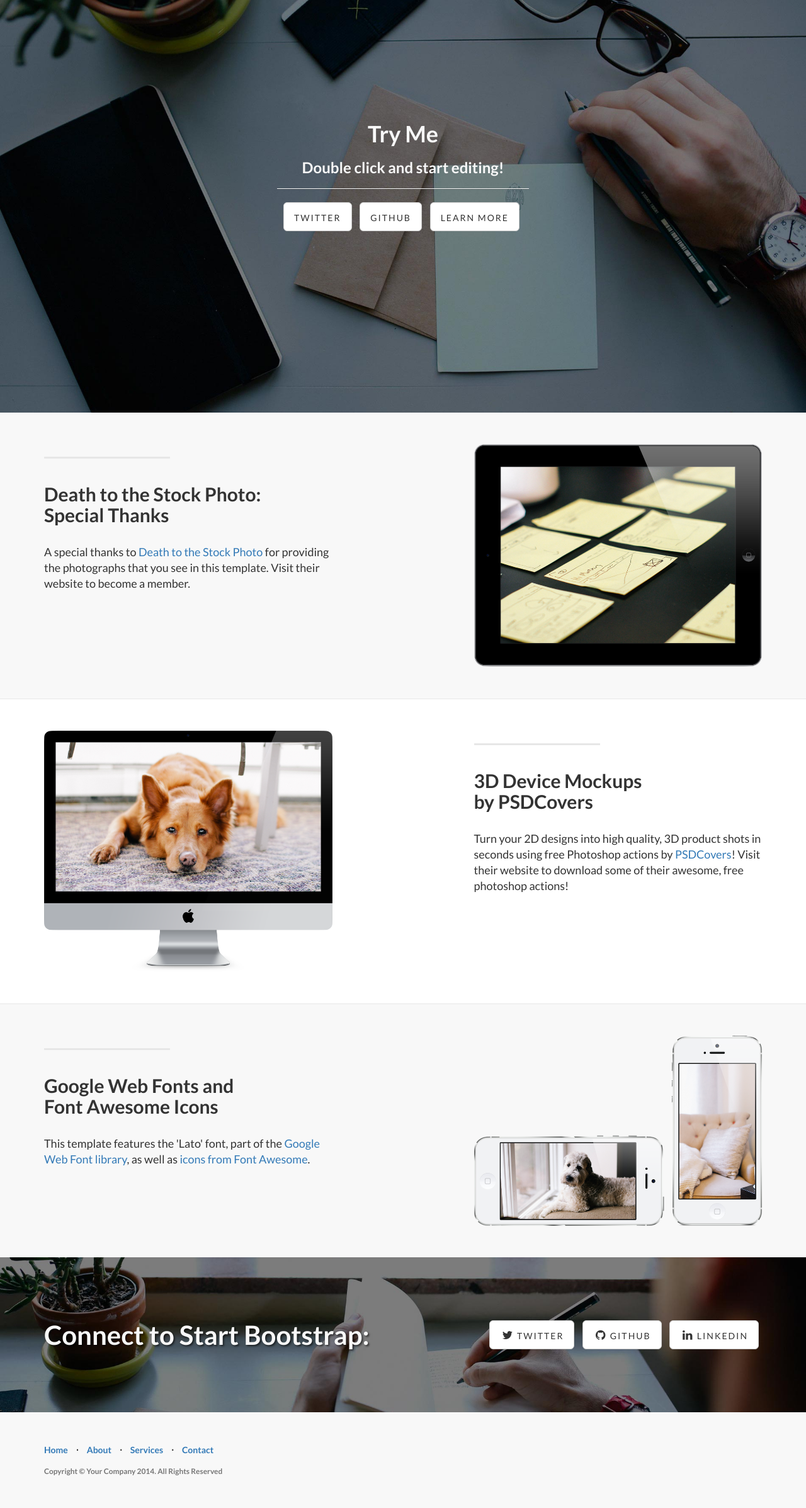
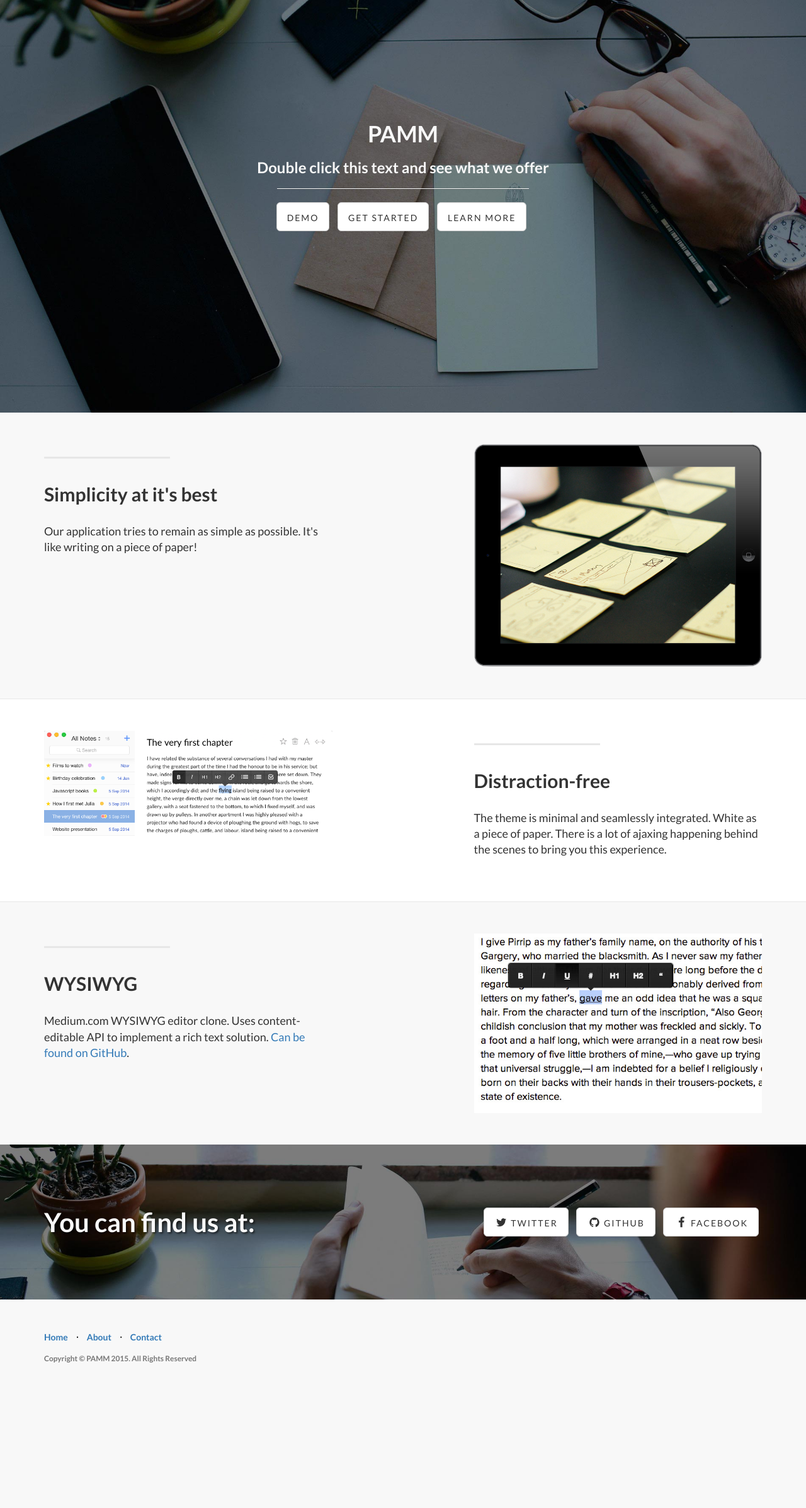
Before and after one commit to meras/noted, a Django app: page / in a window 1280 px wide. Shown: the part 155-2549 px from the top of the page at 63% size. After the commit the page ends 2319 px from the top, so only its background shows below. Run offline with Django 3.2, Linux system fonts and the light colour scheme; some libraries are stand-ins or nearby versions.

Commit message:
Updated the landing page with more useful information

```diff
--- a/noted/noted/urls.py
+++ b/noted/noted/urls.py
@@ -1,7 +1,6 @@
 from django.conf.urls import patterns, include, url
 from django.contrib import admin
-from views import home_view
-from views import landing
+from views import landing, demo
 from registration.backends.simple.views import RegistrationView
 
 class MyRegistrationView(RegistrationView):
@@ -12,8 +11,8 @@ class MyRegistrationView(RegistrationView):
 urlpatterns = patterns('',
                        # url(r'^$', home_view, name='home'),
                        url(r'^$', landing, name='home'),
+                       url(r'^demo/', demo, name='demo'),
                        url(r'^notes/', include('notes.urls', namespace='notes')),
-                       #url(r'^logout/$', 'django.contrib.auth.views.logout', {'next_page': 'home'}, name='logout'),
                        url(r'^accounts/register/$', MyRegistrationView.as_view(), name='registration_register'),
                        url(r'^accounts/', include('registration.backends.simple.urls')),
                        url(r'^admin/', include(admin.site.urls)),
--- a/noted/noted/views.py
+++ b/noted/noted/views.py
@@ -7,6 +7,9 @@ from django.http import HttpResponseRedirect
 
 def landing(request):
     return render(request, 'index.html')
+
+def demo(request):
+    return render(request, 'demo.html')
 
 def home_view(request):
 
--- a/noted/templates/index.html
+++ b/noted/templates/index.html
@@ -15,19 +15,19 @@
                 <div class="col-lg-12">
                     <div class="intro-message">
                         <div id="tryme">
-                        <h1>Try Me</h1>
-                        <h3>Double click and start editing!</h3>
+                        <h1>PAMM</h1>
+                        <h3>Double click this text and see what we offer</h3>
                         </div>
                         <hr class="intro-divider">
                         <ul class="list-inline intro-social-buttons">
                             <li>
-                                <a href="#" class="btn btn-default btn-lg"><span class="network-name">Twitter</span></a>
+                                <a href="{% url 'demo' %}" class="btn btn-default btn-lg"><span class="network-name">Demo</span></a>
                             </li>
                             <li>
-                                <a href="#" class="btn btn-default btn-lg"><span class="network-name">Github</span></a>
+                                <a href="{% url 'registration_register' %}" class="btn btn-default btn-lg"><span class="network-name">Get Started</span></a>
                             </li>
                             <li>
-                                <a href="#learn" class="btn btn-default btn-lg"><span class="network-name">Learn more</span></a>
+                                <a href="#about" class="btn btn-default btn-lg"><span class="network-name">Learn more</span></a>
                             </li>
                         </ul>
                     </div>
@@ -43,15 +43,15 @@
     <!-- Page Content -->
 
     <a  name="services"></a>
-    <div class="content-section-a">
+    <div class="content-section-a" id="about">
 
         <div class="container">
             <div class="row">
                 <div class="col-lg-5 col-sm-6">
                     <hr class="section-heading-spacer">
                     <div class="clearfix"></div>
-                    <h2 class="section-heading">Death to the Stock Photo:<br>Special Thanks</h2>
-                    <p class="lead">A special thanks to <a target="_blank" href="http://join.deathtothestockphoto.com/">Death to the Stock Photo</a> for providing the photographs that you see in this template. Visit their website to become a member.</p>
+                    <h2 class="section-heading">Simplicity at it's best<br></h2>
+                    <p class="lead"> Our application tries to remain as simple as possible. It's like writing on a piece of paper!</p>
                 </div>
                 <div class="col-lg-5 col-lg-offset-2 col-sm-6">
                     <img class="img-responsive" src="{% static 'noted/img/ipad.png' %}" alt="">
@@ -64,7 +64,7 @@
     </div>
     <!-- /.content-section-a -->
 
-    <div class="content-section-b" id="learn">
+    <div class="content-section-b" >
 
         <div class="container">
 
@@ -72,11 +72,11 @@
                 <div class="col-lg-5 col-lg-offset-1 col-sm-push-6  col-sm-6">
                     <hr class="section-heading-spacer">
                     <div class="clearfix"></div>
-                    <h2 class="section-heading">3D Device Mockups<br>by PSDCovers</h2>
-                    <p class="lead">Turn your 2D designs into high quality, 3D product shots in seconds using free Photoshop actions by <a target="_blank" href="http://www.psdcovers.com/">PSDCovers</a>! Visit their website to download some of their awesome, free photoshop actions!</p>
+                    <h2 class="section-heading">Distraction-free<br></h2>
+                    <p class="lead"> The theme is minimal and seamlessly integrated. White as a piece of paper. There is a lot of ajaxing happening behind the scenes to bring you this experience.</p>
                 </div>
                 <div class="col-lg-5 col-sm-pull-6  col-sm-6">
-                    <img class="img-responsive" src="{% static 'noted/img/dog.png' %}" alt="">
+                    <img class="img-responsive" src="{% static 'noted/img/alter-note.png' %}" alt="">
                 </div>
             </div>
 
@@ -94,11 +94,11 @@
                 <div class="col-lg-5 col-sm-6">
                     <hr class="section-heading-spacer">
                     <div class="clearfix"></div>
-                    <h2 class="section-heading">Google Web Fonts and<br>Font Awesome Icons</h2>
-                    <p class="lead">This template features the 'Lato' font, part of the <a target="_blank" href="http://www.google.com/fonts">Google Web Font library</a>, as well as <a target="_blank" href="http://fontawesome.io">icons from Font Awesome</a>.</p>
+                    <h2 class="section-heading">WYSIWYG<br></h2>
+                    <p class="lead">Medium.com WYSIWYG editor clone. Uses content-editable API to implement a rich text solution. <a target="_blank" href="http://daviferreira.github.io/medium-editor/">Can be found on GitHub</a>.</p>
                 </div>
                 <div class="col-lg-5 col-lg-offset-2 col-sm-6">
-                    <img class="img-responsive" src="{% static 'noted/img/phones.png' %}" alt="">
+                    <img class="img-responsive" src="{% static 'noted/img/editor.jpeg' %}" alt="">
                 </div>
             </div>
 
@@ -115,18 +115,18 @@
 
             <div class="row">
                 <div class="col-lg-6">
-                    <h2>Connect to Start Bootstrap:</h2>
+                    <h2>You can find us at:</h2>
                 </div>
                 <div class="col-lg-6">
                     <ul class="list-inline banner-social-buttons">
                         <li>
-                            <a href="https://twitter.com/SBootstrap" class="btn btn-default btn-lg"><i class="fa fa-twitter fa-fw"></i> <span class="network-name">Twitter</span></a>
+                            <a href="https://twitter.com/mickeypash" class="btn btn-default btn-lg"><i class="fa fa-twitter fa-fw"></i> <span class="network-name">Twitter</span></a>
                         </li>
                         <li>
-                            <a href="https://github.com/IronSummitMedia/startbootstrap" class="btn btn-default btn-lg"><i class="fa fa-github fa-fw"></i> <span class="network-name">Github</span></a>
+                            <a href="https://github.com/meras/noted" class="btn btn-default btn-lg"><i class="fa fa-github fa-fw"></i> <span class="network-name">Github</span></a>
                         </li>
                         <li>
-                            <a href="#" class="btn btn-default btn-lg"><i class="fa fa-linkedin fa-fw"></i> <span class="network-name">Linkedin</span></a>
+                            <a href="http://hello.mickeypash.com" class="btn btn-default btn-lg"><i class="fa fa-facebook fa-fw"></i> <span class="network-name">Facebook</span></a>
                         </li>
                     </ul>
                 </div>
@@ -153,14 +153,10 @@
                         </li>
                         <li class="footer-menu-divider">&sdot;</li>
                         <li>
-                            <a href="#services">Services</a>
-                        </li>
-                        <li class="footer-menu-divider">&sdot;</li>
-                        <li>
                             <a href="#contact">Contact</a>
                         </li>
                     </ul>
-                    <p class="copyright text-muted small">Copyright &copy; Your Company 2014. All Rights Reserved</p>
+                    <p class="copyright text-muted small">Copyright &copy; PAMM 2015. All Rights Reserved</p>
                 </div>
             </div>
         </div>
```
Also changed, not shown: noted/static/noted/css/demo.css (added, +141 -0 lines), noted/templates/demo.html (added, +35 -0 lines), noted/static/noted/img/alter-note.png (added), noted/static/noted/img/editor.jpeg (added).
